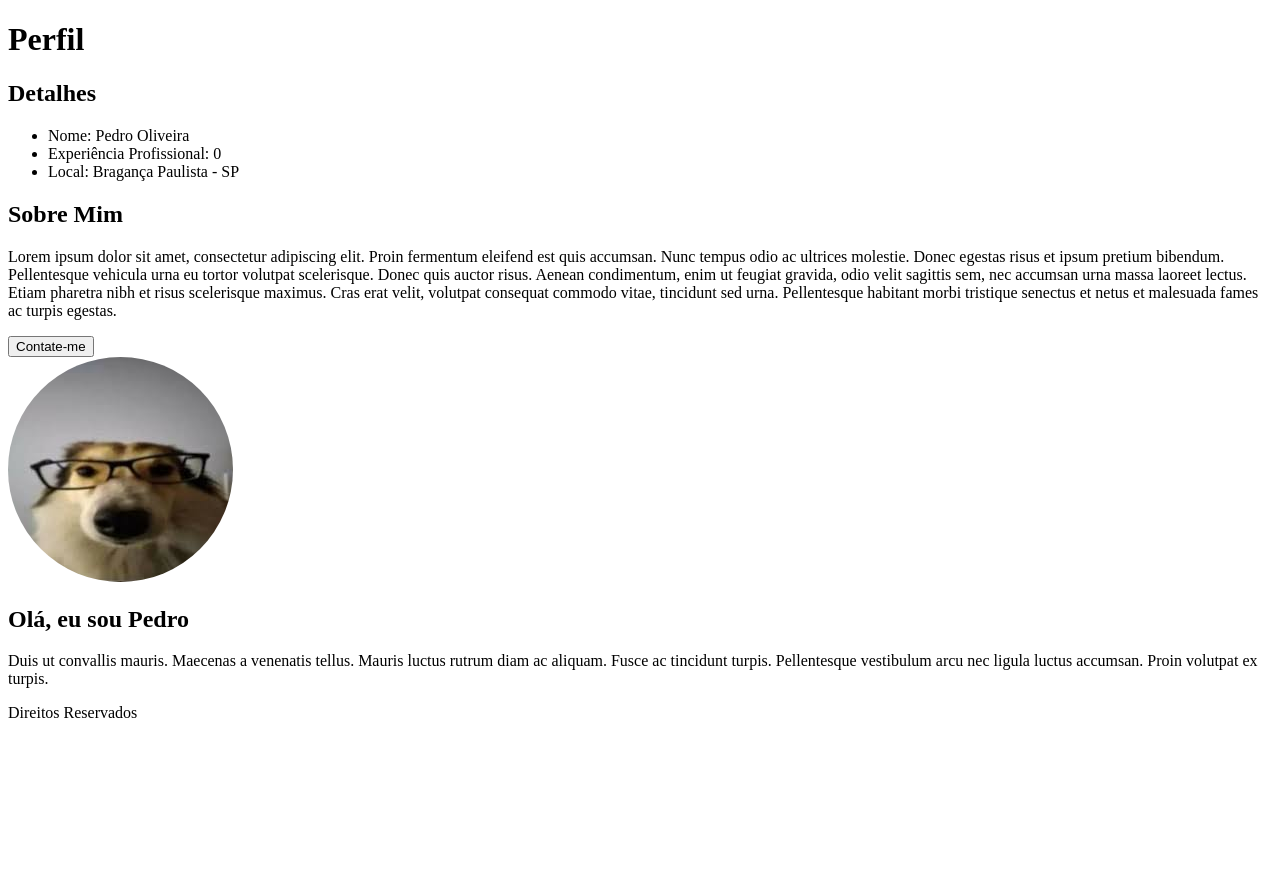
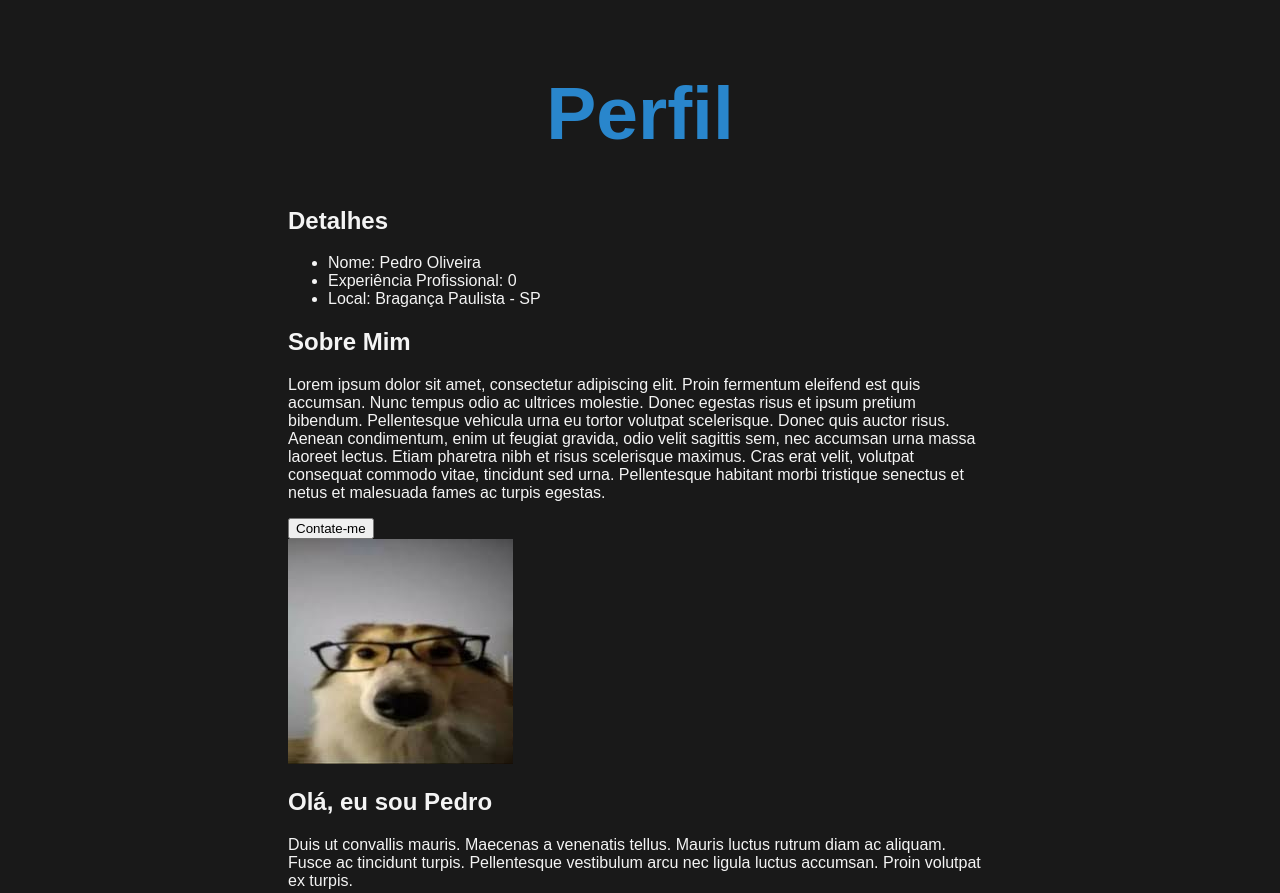
Before and after one commit to PedroOBIF/webpage-de-perfil, a plain HTML site: page index.html in a window 1280 px wide. Shown: the top 893 px of the page. Before the commit the page ends 800 px from the top, so only its background shows below. Drawn offline with Linux system fonts and the light colour scheme.

Commit message:
estilização do header

```diff
--- a/styles.css
+++ b/styles.css
@@ -1,3 +1,14 @@
-img {
-    border-radius: 50%;
+body {
+    font-family: Arial, sans-serif;
+    background-color: #191919;
+    color: #f4f4f4;
+    margin: auto;
+    padding: 20px;
+    width: 55%;
 }
+
+h1 {
+    color: #2986cc;
+    font-size: 75px;
+    text-align: center;
+}
```
